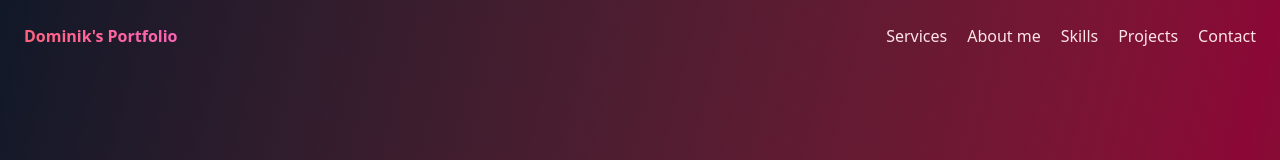
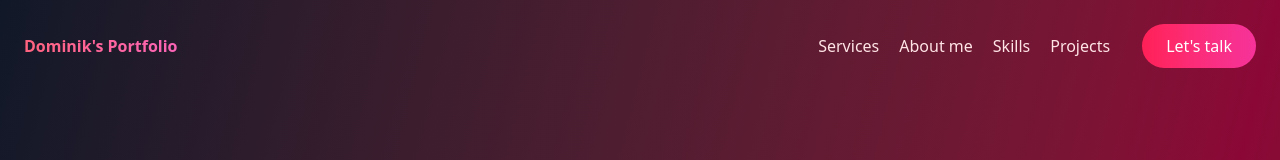
Before and after one commit to Domga1221/PortfolioWebsite, a Vue app: page / in a window 1280 px wide. Shown: the top 160 px of the page. Built offline with nearby package versions, Linux system fonts and the light colour scheme.

Commit message:
Update contact button

```diff
--- a/src/components/Navbar.vue
+++ b/src/components/Navbar.vue
@@ -53,16 +53,17 @@
 
     </ul>
 
-    <!--
+
     <div class="mt-8 md:mt-0 md:ml-8">
         <button class="px-6 py-2.5 bg-linear-to-r from-rose-500
         to-pink-500 text-white rounded-full hover:shadow-lg
         hover:shadow-rose-500/25 transition-all duration-300
         hover:scale-105">
+        <a href="#contact">
         Let's talk
+        </a>
         </button>
     </div>
-    -->
     </nav>
 
 
@@ -77,7 +78,7 @@ const Menu = ref([
     {name:'About me', href:'#about'},
     {name:'Skills', href:'#skills'},
     {name:'Projects', href:'#projects'},
-    {name:'Contact', href:'#contact'},
+    //{name:'Contact', href:'#contact'},
 ]);
 const isMenuOpen = ref(false);
 const scrollToSection = (href) => {
```
